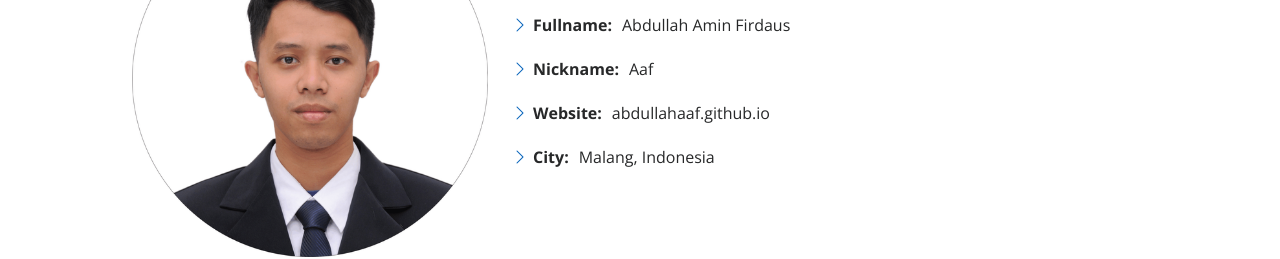
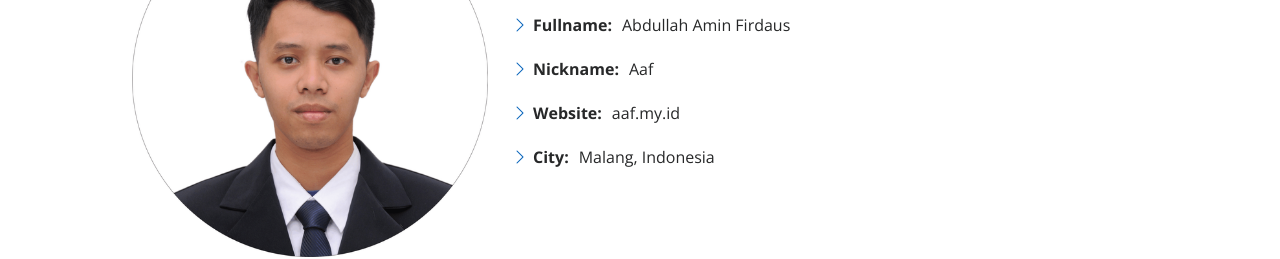
Before and after one commit to abdullahaaf/abdullahaaf.github.io, a plain HTML site: page index.html in a window 1280 px wide. Shown: the part 1067-1326 px from the top of the page. Drawn offline with nearby package versions, Linux system fonts and the light colour scheme.

Commit message:
ganti website

```diff
--- a/index.html
+++ b/index.html
@@ -96,7 +96,7 @@
                 <ul>
                   <li><i class="bi bi-chevron-right"></i> <strong>Fullname:</strong> <span>Abdullah Amin Firdaus</span></li>
                   <li><i class="bi bi-chevron-right"></i> <strong>Nickname:</strong> <span>Aaf</span></li>
-                  <li><i class="bi bi-chevron-right"></i> <strong>Website:</strong> <span>abdullahaaf.github.io</span></li>
+                  <li><i class="bi bi-chevron-right"></i> <strong>Website:</strong> <span>aaf.my.id</span></li>
                   <li><i class="bi bi-chevron-right"></i> <strong>City:</strong> <span>Malang, Indonesia</span></li>
                 </ul>
               </div>
```
